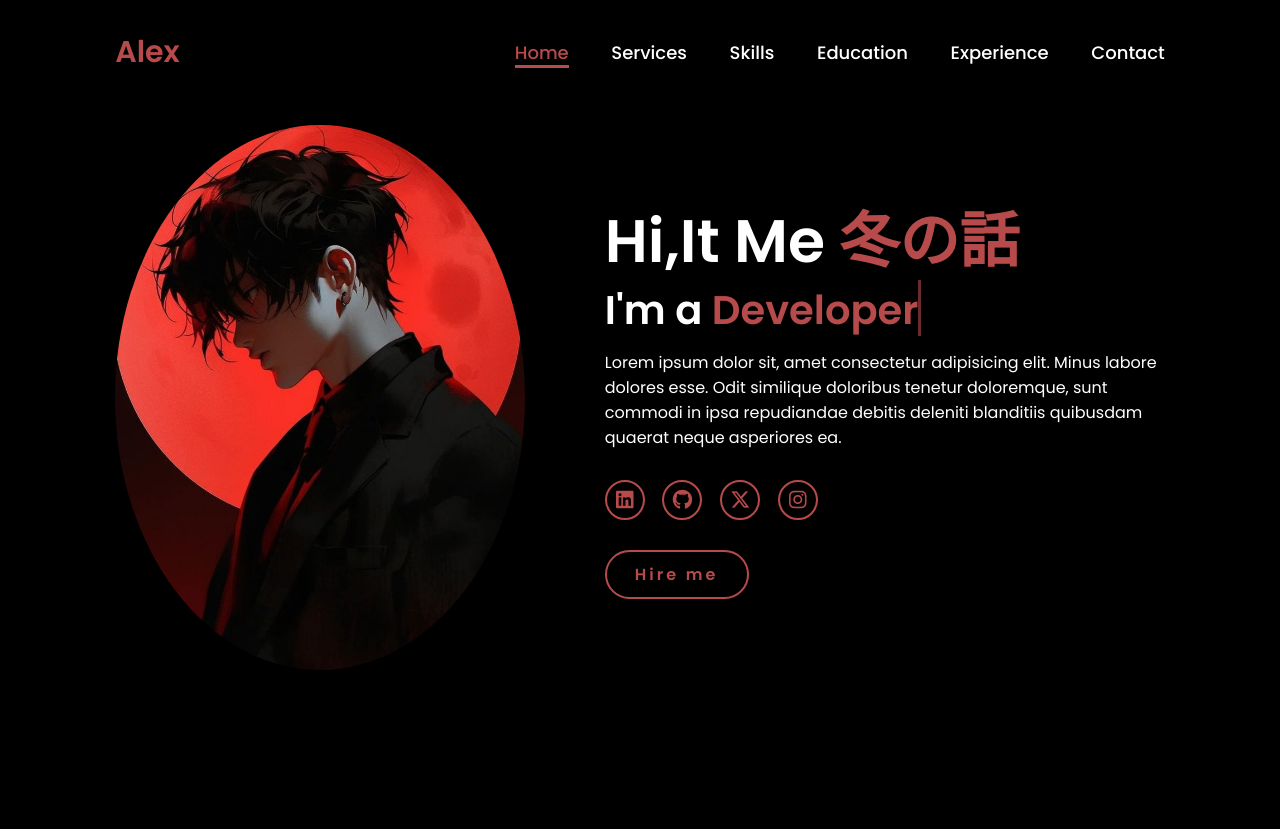
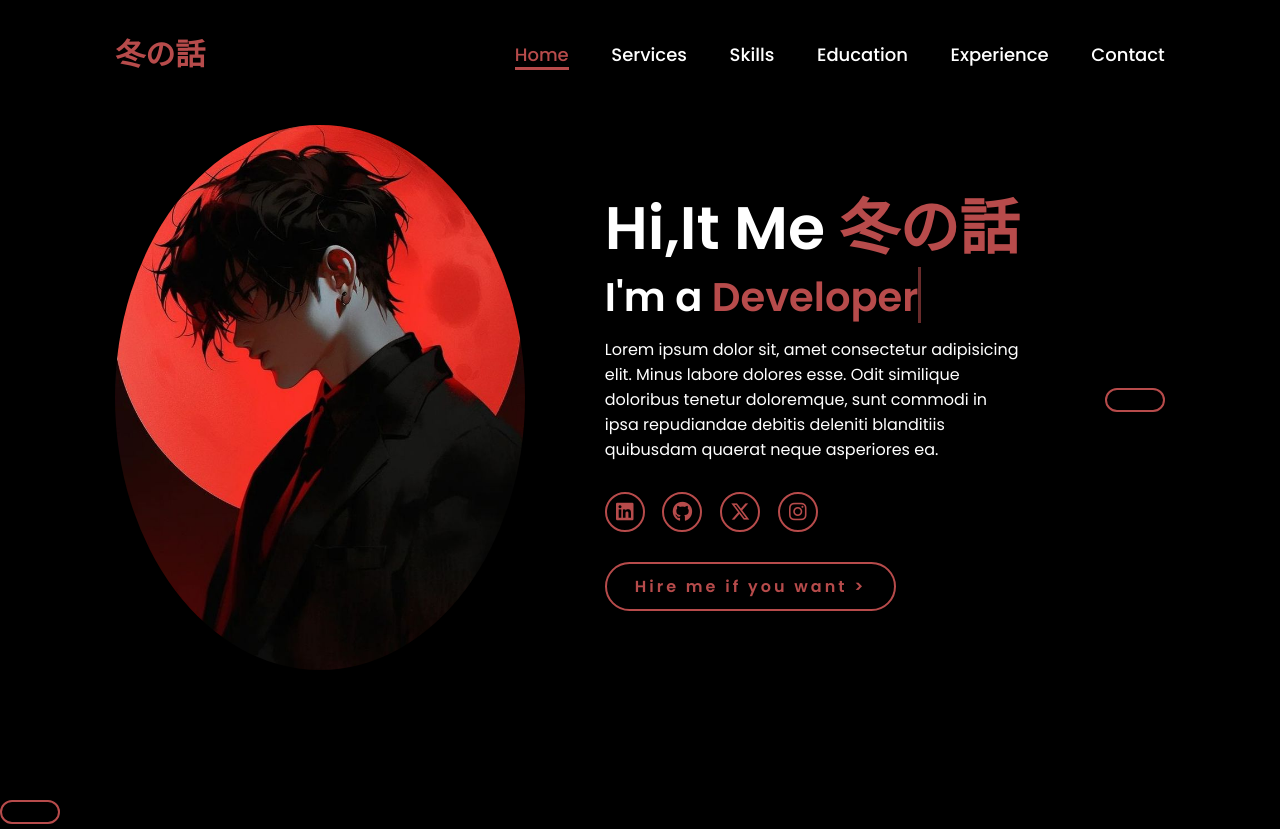
Before and after one commit to araxis07/Clone-Web-profile, a plain HTML site: page index.html in a window 1280 px wide. Before the commit the page ends 800 px from the top, so only its background shows below. Drawn offline with Linux system fonts and the light colour scheme.

Commit message:
Change class  Name 冬の話 and hire me if you want

```diff
--- a/index.html
+++ b/index.html
@@ -10,7 +10,7 @@
 </head>
 <body>
     <header>
-        <a href="#" class="logo">Alex</a>
+        <a href="#" class="logo">冬の話</a>
 
         <nav>
             <a href="#" class="active"> Home</a>
@@ -35,7 +35,7 @@
                 <a href="#"><i class="fa-brands fa-x-twitter"></i></a>
                 <a href="#"><i class="fa-brands fa-instagram"></i></a>
             </div>
-            <a href="#" class="btn">Hire me</a>
+            <a href="#" class="btn">Hire me if you want >
         </div>
     </section>
 </body>
```
